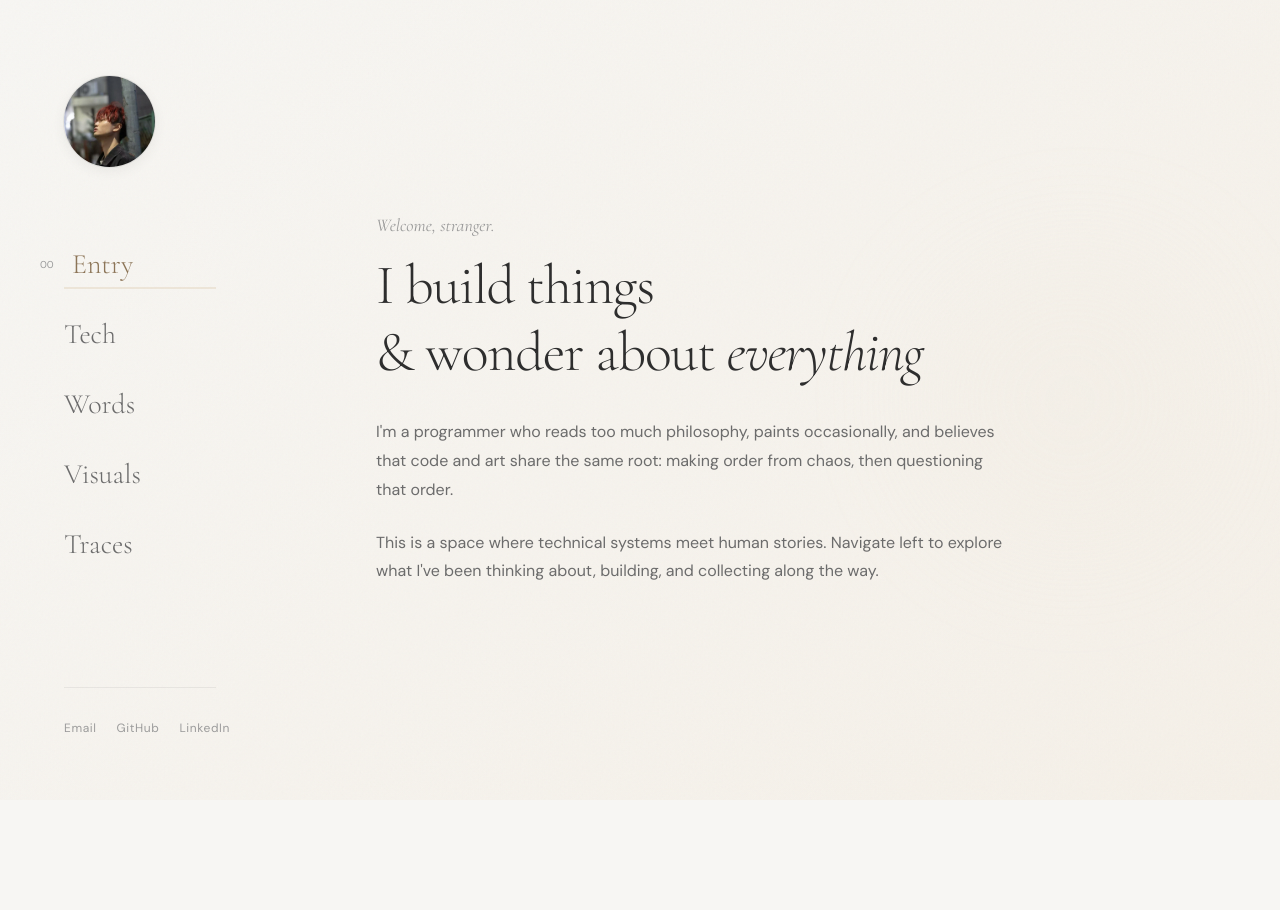
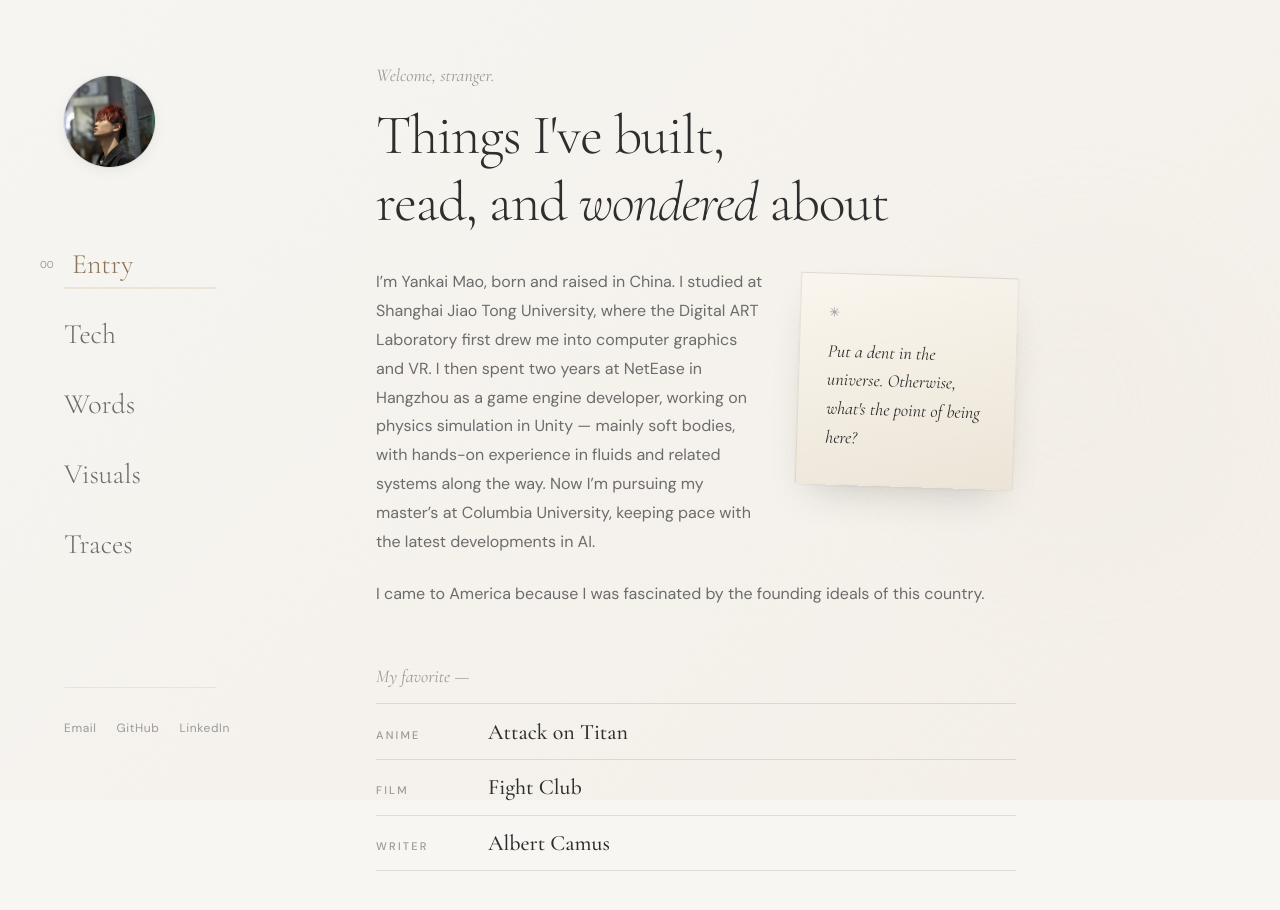
Before and after one commit to ianKa1/ianKa1.github.io, a React (Vite) app: page / in a window 1280 px wide. Shown: the top 910 px of the page. Before the commit the page ends 800 px from the top, so only its background shows below. Built offline with nearby package versions, Linux system fonts and the light colour scheme.

Commit message:
(feat): drive Entry page from entry.md with catalog layout and motto wall card

```diff
--- /dev/null
+++ b/src/data/entry.md
@@ -0,0 +1,17 @@
+I’m Yankai Mao, born and raised in China. I studied at Shanghai Jiao Tong University, where the Digital ART Laboratory first drew me into computer graphics and VR. I then spent two years at NetEase in Hangzhou as a game engine developer, working on physics simulation in Unity — mainly soft bodies, with hands-on experience in fluids and related systems along the way. Now I’m pursuing my master’s at Columbia University, keeping pace with the latest developments in AI.
+
+---
+
+I came to America because I was fascinated by the founding ideals of this country.
+
+---
+
+My favorite —
+
+Anime: Attack on Titan
+Film: Fight Club
+Writer: Albert Camus
+
+---
+
+Put a dent in the universe. Otherwise, what's the point of being here?
--- /dev/null
+++ b/src/data/entry.ts
@@ -0,0 +1,71 @@
+import entryRaw from './entry.md?raw';
+
+/**
+ * Entry page content, authored in `entry.md` as four blocks separated by
+ * lone `---` lines, in fixed order:
+ *
+ *   1. Bio — one or more paragraphs of self-introduction
+ *   2. Motivation — a single continuation line (why America)
+ *   3. Favorites — `Label: Value` lines, one per row
+ *   4. Motto — the closing epigraph
+ */
+export interface EntryContent {
+  bio: string[];
+  motivation: string;
+  /** Lead-in sentence above the favorites list. */
+  favoritesIntro: string;
+  favorites: { label: string; value: string }[];
+  motto: string;
+}
+
+/** Split raw markdown into blocks on lone `---` lines. */
+function splitBlocks(raw: string): string[][] {
+  const blocks: string[][] = [[]];
+  for (const line of raw.split('\n')) {
+    if (line.trim() === '---') blocks.push([]);
+    else blocks[blocks.length - 1].push(line);
+  }
+  return blocks;
+}
+
+/** Join adjacent non-blank lines into paragraphs; blank lines separate. */
+function toParagraphs(lines: string[]): string[] {
+  const paragraphs: string[] = [];
+  let buf: string[] = [];
+  for (const line of lines) {
+    const trimmed = line.trim();
+    if (!trimmed) {
+      if (buf.length) paragraphs.push(buf.join(' '));
+      buf = [];
+    } else {
+      buf.push(trimmed);
+    }
+  }
+  if (buf.length) paragraphs.push(buf.join(' '));
+  return paragraphs;
+}
+
+function parseEntry(raw: string): EntryContent {
+  const [bioLines = [], motivationLines = [], favoriteLines = [], mottoLines = []] =
+    splitBlocks(raw);
+
+  // `Label: Value` lines become rows; any other non-blank lines form
+  // the intro sentence shown above the list.
+  const favorites: EntryContent['favorites'] = [];
+  const introLines: string[] = [];
+  for (const line of favoriteLines) {
+    const match = line.match(/^([^:]+):\s*(.+)$/);
+    if (match) favorites.push({ label: match[1].trim(), value: match[2].trim() });
+    else if (line.trim()) introLines.push(line.trim());
+  }
+
+  return {
+    bio: toParagraphs(bioLines),
+    motivation: toParagraphs(motivationLines).join(' '),
+    favoritesIntro: introLines.join(' '),
+    favorites,
+    motto: toParagraphs(mottoLines).join(' '),
+  };
+}
+
+export const entryContent: EntryContent = parseEntry(entryRaw);
--- /dev/null
+++ b/src/sections/entry/Entry.module.css
@@ -0,0 +1,210 @@
+/* Entry — laid out like the opening pages of an exhibition catalog.
+   bio + motivation (body text) → favorites (object labels), with the
+   motto hung beside the column as a wall card. */
+
+.layout {
+  position: relative;
+}
+
+/* ---- Favorites --------------------------------------------------- */
+/* Museum object labels: small-caps captions against serif titles,
+   separated by hairline rules. */
+
+.favoritesIntro {
+  margin: 3.5rem 0 1rem;
+  font-family: var(--font-display);
+  font-style: italic;
+  font-size: 1.125rem;
+  color: var(--text-muted);
+  animation: rise 0.7s cubic-bezier(0.4, 0, 0.2, 1) 0.3s both;
+}
+
+.favorites {
+  margin: 0;
+  animation: rise 0.7s cubic-bezier(0.4, 0, 0.2, 1) 0.3s both;
+}
+
+.favoriteRow {
+  display: grid;
+  grid-template-columns: 7rem 1fr;
+  align-items: baseline;
+  padding: 0.9rem 0;
+  border-top: 1px solid rgba(44, 44, 44, 0.12);
+}
+
+.favoriteRow:last-child {
+  border-bottom: 1px solid rgba(44, 44, 44, 0.12);
+}
+
+.favoriteLabel {
+  font-family: var(--font-body);
+  font-size: 0.6875rem;
+  font-weight: 500;
+  text-transform: uppercase;
+  letter-spacing: 0.2em;
+  color: var(--text-muted);
+}
+
+.favoriteValue {
+  font-family: var(--font-display);
+  font-size: 1.375rem;
+  font-weight: 500;
+  color: var(--text-primary);
+  margin: 0;
+  transition: transform var(--transition-fast);
+}
+
+.favoriteRow:hover .favoriteValue {
+  transform: translateX(0.4rem);
+}
+
+/* ---- Motto card ---------------------------------------------------- */
+/* A small plaque hung in the empty wall space right of the column —
+   visible on arrival, no scrolling. The slot owns positioning and the
+   entrance animation; the card owns paper, tilt, and hover. */
+
+/* Default (medium widths): the card floats inside the column and the
+   bio wraps around it, magazine-style — beside the opening text, no
+   scrolling needed. */
+.mottoSlot {
+  float: right;
+  width: 218px;
+  margin: 0.4rem 0 1.5rem 2rem;
+  animation: rise 0.9s cubic-bezier(0.4, 0, 0.2, 1) 0.5s both;
+}
+
+.mottoCard {
+  padding: 1.85rem 1.75rem 2rem;
+  background: linear-gradient(165deg, #FBF7EF 0%, var(--entry-warm) 100%);
+  border: 1px solid rgba(44, 44, 44, 0.08);
+  box-shadow:
+    0 1px 2px rgba(44, 44, 44, 0.05),
+    0 18px 40px -18px rgba(44, 44, 44, 0.25);
+  transform: rotate(1.8deg);
+  transition:
+    transform var(--transition-medium),
+    box-shadow var(--transition-medium);
+}
+
+.mottoCard:hover {
+  transform: rotate(0deg) translateY(-2px);
+  box-shadow:
+    0 2px 4px rgba(44, 44, 44, 0.05),
+    0 24px 48px -18px rgba(44, 44, 44, 0.3);
+}
+
+.mottoCard::before {
+  content: '\2733'; /* ✳ */
+  display: block;
+  font-size: 0.8125rem;
+  color: var(--text-muted);
+  margin-bottom: 1rem;
+}
+
+.mottoText {
+  font-family: var(--font-display);
+  font-style: italic;
+  font-size: 1.125rem;
+  font-weight: 500;
+  line-height: 1.6;
+  color: var(--text-primary);
+  margin: 0;
+}
+
+/* Keep the ruled favorites list clear of the floated card. */
+.favoritesIntro {
+  clear: both;
+}
+
+/* ---- Entrance ------------------------------------------------------ */
+
+@keyframes rise {
+  from {
+    opacity: 0;
+    transform: translateY(14px);
+  }
+  to {
+    opacity: 1;
+    transform: translateY(0);
+  }
+}
+
+/* ---- Large screens -------------------------------------------------- */
+
+@media (min-width: 1400px) {
+  .favoriteValue {
+    font-size: 1.5rem;
+  }
+}
+
+@media (min-width: 1800px) {
+  .favorites {
+    margin-top: 4rem;
+  }
+
+  .favoriteRow {
+    grid-template-columns: 8rem 1fr;
+    padding: 1.1rem 0;
+  }
+
+  .favoriteLabel {
+    font-size: 0.75rem;
+  }
+
+  .favoriteValue {
+    font-size: 1.625rem;
+  }
+
+  .mottoSlot {
+    left: calc(100% + 5rem);
+    width: 300px;
+  }
+
+  .mottoText {
+    font-size: 1.5rem;
+  }
+}
+
+@media (min-width: 2400px) {
+  .favoriteValue {
+    font-size: 1.875rem;
+  }
+
+  .mottoSlot {
+    left: calc(100% + 6rem);
+    width: 340px;
+  }
+
+  .mottoText {
+    font-size: 1.75rem;
+  }
+}
+
+/* ---- Wide screens: card hangs in the right margin ------------------ */
+/* Only when there is genuinely enough wall space beside the column. */
+
+@media (min-width: 1600px) {
+  .mottoSlot {
+    float: none;
+    position: absolute;
+    left: calc(100% + 3.5rem);
+    top: 3rem;
+    width: 250px;
+    margin: 0;
+  }
+
+  .mottoText {
+    font-size: 1.25rem;
+  }
+}
+
+/* ---- Small screens: card sits between title and bio ---------------- */
+
+@media (max-width: 700px) {
+  .mottoSlot {
+    float: none;
+    width: auto;
+    max-width: 340px;
+    margin: 0 0 2rem;
+  }
+}
--- a/src/sections/entry/Entry.tsx
+++ b/src/sections/entry/Entry.tsx
@@ -1,23 +1,46 @@
 import { SectionShell } from '../../content/SectionShell';
 import sectionStyles from '../../content/SectionShell.module.css';
+import styles from './Entry.module.css';
+import { entryContent } from '../../data/entry';
 
 export function Entry() {
   return (
     <SectionShell id="entry" category="entry">
+      <div className={styles.layout}>
       <p className={sectionStyles.greeting}>Welcome, stranger.</p>
       <h1 className={sectionStyles.title}>
-        I build things<br />& wonder about <em>everything</em>
+        Things I've built,<br />read, and <em>wondered</em> about
       </h1>
-      <p className={sectionStyles.text}>
-        I'm a programmer who reads too much philosophy, paints occasionally,
-        and believes that code and art share the same root: making order from chaos,
-        then questioning that order.
-      </p>
-      <p className={sectionStyles.text}>
-        This is a space where technical systems meet human stories.
-        Navigate left to explore what I've been thinking about, building,
-        and collecting along the way.
-      </p>
+
+      {/* Motto — a wall card. On wide screens it hangs in the margin
+          right of the column; on medium screens it floats inside the
+          column and the bio wraps around it. Always above the fold. */}
+      <aside className={styles.mottoSlot}>
+        <div className={styles.mottoCard}>
+          <p className={styles.mottoText}>{entryContent.motto}</p>
+        </div>
+      </aside>
+
+      {entryContent.bio.map((paragraph) => (
+        <p key={paragraph.slice(0, 24)} className={sectionStyles.text}>
+          {paragraph}
+        </p>
+      ))}
+
+      {/* Motivation — its own paragraph, same voice as the bio. */}
+      <p className={sectionStyles.text}>{entryContent.motivation}</p>
+
+      {/* Favorites — set like object labels in a gallery catalog. */}
+      <p className={styles.favoritesIntro}>{entryContent.favoritesIntro}</p>
+      <dl className={styles.favorites}>
+        {entryContent.favorites.map(({ label, value }) => (
+          <div key={label} className={styles.favoriteRow}>
+            <dt className={styles.favoriteLabel}>{label}</dt>
+            <dd className={styles.favoriteValue}>{value}</dd>
+          </div>
+        ))}
+      </dl>
+      </div>
     </SectionShell>
   );
 }
```
